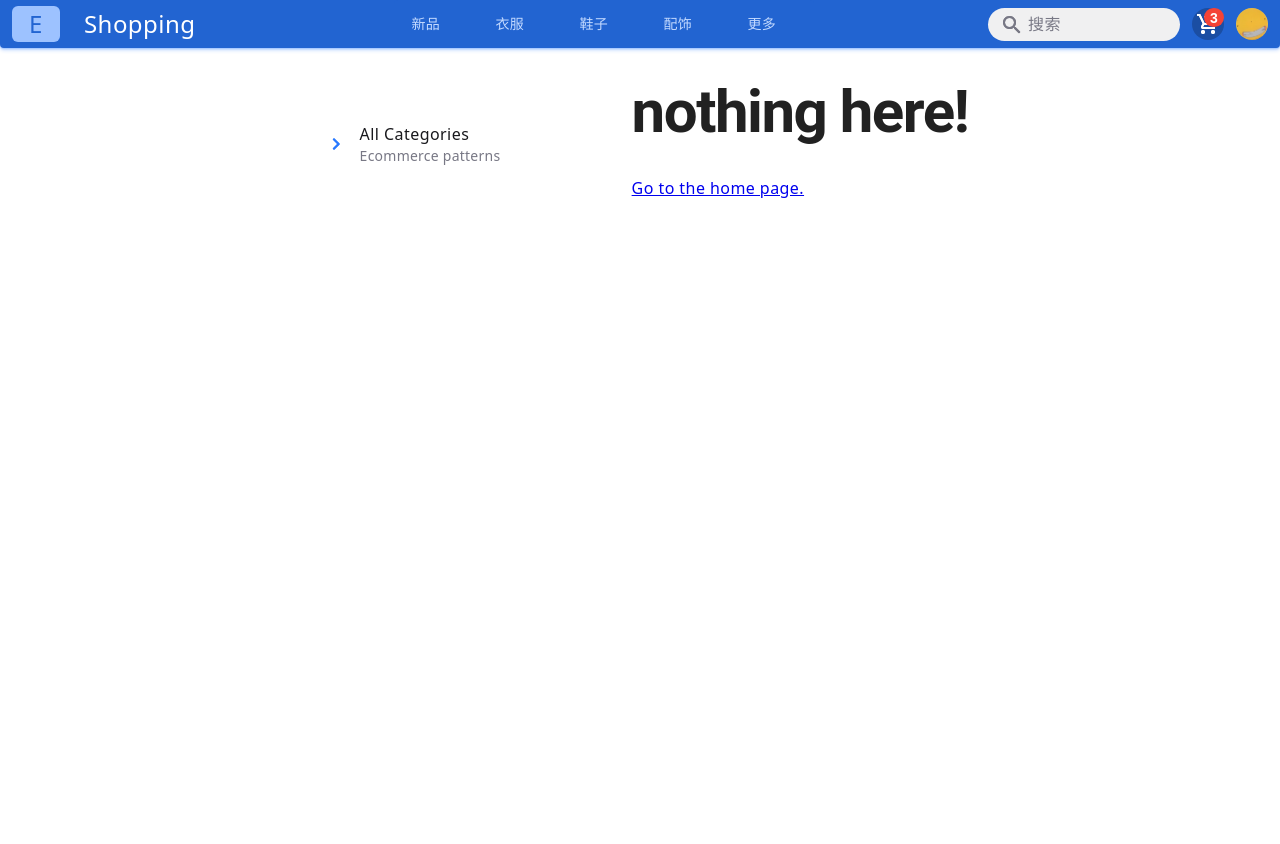
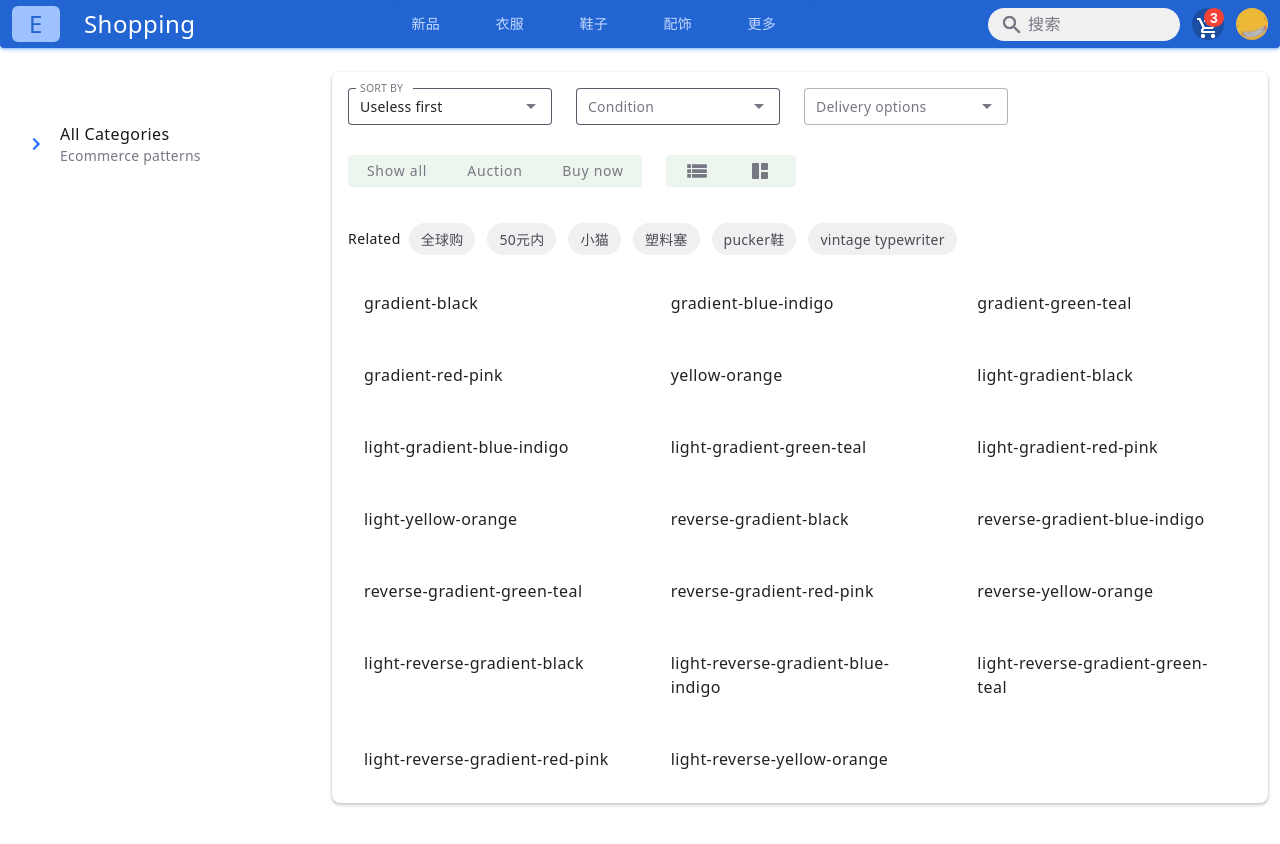
Before and after one commit to yongyuanliu/mat-ecommerce, a React app: page /tab/product in a window 1280 px wide. Shown: the top 844 px of the page. Before the commit the page ends 800 px from the top, so only its background shows below. Built offline with nearby package versions, Linux system fonts and the light colour scheme.

Commit message:
tree node

```diff
--- a/package.json
+++ b/package.json
@@ -4,7 +4,7 @@
   "description": "ecommerce project",
   "private": "true",
   "scripts": {
-    "dev": "cross-env NODE_ENV=development webpack-dev-server",
+    "dev": "cross-env NODE_ENV=development webpack serve --config webpack.config.js --history-api-fallback",
     "build": "cross-env NODE_ENV=production webpack",
     "start": "serve dist"
   },
--- /dev/null
+++ b/src/components/mat-tree/index.tsx
@@ -0,0 +1,94 @@
+import React from "react";
+import Ripples from "../../components/ripple";
+
+export interface TreeNodeProps {
+    onClick?: (ev: React.MouseEvent<HTMLDivElement>) => any;
+    className?: string;
+    expanded?: boolean;
+    title?: string;
+    helperText?: string;
+}
+
+type TreeNodeState = Readonly<{
+    expanded?: boolean;
+}>;
+
+function getAndCheckHelperTextNode(helperText?: string) {
+    if (Object.is(helperText, undefined) || helperText?.trim().length === 0) {
+        return;
+    }
+    return (
+        <div className="set-text-helper">
+            <p className="set-text-helper-content">{helperText}</p>
+        </div>
+    );
+}
+
+class TreeNode extends React.PureComponent<TreeNodeProps, TreeNodeState>{
+    constructor(props: TreeNodeProps) {
+        super(props);
+
+        //set expanded
+        this.state = {
+            expanded: props.expanded
+        }
+    }
+
+    onClick = (ev: React.MouseEvent<HTMLDivElement>) => {
+        const { onClick } = this.props;
+
+        this.setState(state => {
+            return {
+                expanded: !state.expanded
+            };
+        });
+
+        if (onClick) {
+            onClick(ev);
+        }
+    }
+
+    render(): React.ReactNode {
+        const { className, title, helperText, children } = this.props;
+        const { expanded } = this.state;
+        let hasChild = children != 0;
+        let helperElement = getAndCheckHelperTextNode(helperText);
+        return (
+            <div className="mat-nested-tree-node">
+                <li>
+                    <div
+                        className={
+                            `mat-tree-node ${expanded ? "tree-node-expanded" : ""} ${className ? className.trim() : ""}`
+                        }
+                        onClick={
+                            hasChild ? this.onClick : undefined
+                        }
+                    >
+                        <button className="mat-icon-button" style={
+                            {
+                                visibility: `${hasChild ? "unset" : "hidden"}`
+                            }
+                        }>
+                            <Ripples className="mat-ripple-element">
+                                <span className="mat-button-wrapper">
+                                    <i className="set-icon">
+                                        <svg version="1.1" viewBox="0 0 24 24" preserveAspectRatio="xMidYMid meet" xmlns="http://www.w3.org/2000/svg" xmlnsXlink="http://www.w3.org/1999/xlink" focusable="false" aria-hidden="true" role="img"><path className="set-i-solid set-i-solid-path-1" fill="none" d="M0 0h24v24H0V0z"></path><path className="set-i-solid set-i-solid-path-2" d="M9.29 6.71c-.39.39-.39 1.02 0 1.41L13.17 12l-3.88 3.88c-.39.39-.39 1.02 0 1.41.39.39 1.02.39 1.41 0l4.59-4.59c.39-.39.39-1.02 0-1.41L10.7 6.7c-.38-.38-1.02-.38-1.41.01z"></path><path className="set-i-outline set-i-outline-path-1" fill="none" d="M0 0h24v24H0V0z"></path><path className="set-i-outline set-i-outline-path-2" d="M10 6L8.59 7.41 13.17 12l-4.58 4.59L10 18l6-6-6-6z"></path></svg>
+                                    </i>
+                                </span>
+                            </Ripples>
+                        </button>
+                        <div className="tree-node-title">
+                            {title}
+                            {helperElement}
+                        </div>
+                    </div>
+                </li>
+                <ul className={expanded ? "" : "tree-invisible"}>
+                    {children}
+                </ul>
+            </div>
+        );
+    }
+}
+
+export { TreeNode };
--- /dev/null
+++ b/src/components/select/index.tsx
@@ -0,0 +1 @@
+import React from "react";
--- a/src/pages/appbar/index.tsx
+++ b/src/pages/appbar/index.tsx
@@ -1,6 +1,37 @@
 import React from "react";
+import { NavLink } from "react-router-dom";
+
+import Ripples from "../../components/ripple";
 
 import "./appbar.css";
+
+let barData = [
+    {
+        id: 0,
+        name: "新品",
+        target: ""
+    },
+    {
+        id: 1,
+        name: "衣服",
+        target: ""
+    },
+    {
+        id: 2,
+        name: "鞋子",
+        target: ""
+    },
+    {
+        id: 3,
+        name: "配饰",
+        target: ""
+    },
+    {
+        id: 4,
+        name: "更多",
+        target: ""
+    }
+];
 
 export default function AppBar() {
     return (
@@ -13,11 +44,21 @@
                     <div className="mat-tab-link-container">
                         <div className="mat-tab-list">
                             <div className="mat-tab-links">
-                                <a className="mat-tab-link" href="#"><span>新品</span></a>
-                                <a className="mat-tab-link" href="#"><span>衣服</span></a>
-                                <a className="mat-tab-link" href="#"><span>鞋子</span></a>
-                                <a className="mat-tab-link" href="#"><span>配饰</span></a>
-                                <a className="mat-tab-link" href="#"><span>更多</span></a>
+                                {
+                                    barData.map(tabInfo => {
+                                        return (
+                                            <NavLink
+                                                key={tabInfo.id.toString()}
+                                                className={
+                                                    ({ isActive }) => `mat-tab-link ${isActive ? "mat-tab-label-active" : "mat-tab-link"}`
+                                                }
+                                                to={`/tab/product/${tabInfo.id}`}
+                                            >
+                                                <span>{tabInfo.name}</span>
+                                            </NavLink>
+                                        );
+                                    })
+                                }
                             </div>
                         </div>
                     </div>
@@ -44,12 +85,14 @@
                     </div>
                 </div>
                 <button className="mat-icon-button mat-bage">
+                    <Ripples className="mat-ripple-element">
                         <span className="mat-button-wrapper">
                             <i className="set-icon">
                                 <svg version="1.1" className="has-solid " viewBox="0 0 24 24" preserveAspectRatio="xMidYMid meet" xmlns="http://www.w3.org/2000/svg" xmlnsXlink="http://www.w3.org/1999/xlink" focusable="false" aria-hidden="true" role="img"><path className="set-i-solid set-i-solid-path-1" fill="none" d="M0 0h24v24H0V0z"></path><path className="set-i-solid set-i-solid-path-2" d="M12 9c.55 0 1-.45 1-1V6h2c.55 0 1-.45 1-1s-.45-1-1-1h-2V2c0-.55-.45-1-1-1s-1 .45-1 1v2H9c-.55 0-1 .45-1 1s.45 1 1 1h2v2c0 .55.45 1 1 1zm-5 9c-1.1 0-1.99.9-1.99 2S5.9 22 7 22s2-.9 2-2-.9-2-2-2zm10 0c-1.1 0-1.99.9-1.99 2s.89 2 1.99 2 2-.9 2-2-.9-2-2-2zm-8.9-5h7.45c.75 0 1.41-.41 1.75-1.03l3.38-6.13c.27-.48.09-1.09-.39-1.36-.48-.26-1.09-.09-1.35.39L15.55 11H8.53L4.54 2.57c-.16-.35-.52-.57-.9-.57H2c-.55 0-1 .45-1 1s.45 1 1 1h1l3.6 7.59-1.35 2.44C4.52 15.37 5.48 17 7 17h11c.55 0 1-.45 1-1s-.45-1-1-1H7l1.1-2z"></path><path className="set-i-outline set-i-outline-path-1" fill="none" d="M0 0h24v24H0V0z"></path><path className="set-i-outline set-i-outline-path-2" d="M11 9h2V6h3V4h-3V1h-2v3H8v2h3v3zm-4 9c-1.1 0-1.99.9-1.99 2S5.9 22 7 22s2-.9 2-2-.9-2-2-2zm10 0c-1.1 0-1.99.9-1.99 2s.89 2 1.99 2 2-.9 2-2-.9-2-2-2zm-8.9-5h7.45c.75 0 1.41-.41 1.75-1.03l3.86-7.01L19.42 4l-3.87 7H8.53L4.27 2H1v2h2l3.6 7.59-1.35 2.44C4.52 15.37 5.48 17 7 17h12v-2H7l1.1-2z"></path></svg>
                             </i>
                         </span>
                         <span className="mat-bage-content mat-bage-active">3</span>
+                    </Ripples>
                 </button>
                 <div className="appbar-avatar appbar-avatar-default"></div>
             </div>
--- a/src/pages/categories/index.tsx
+++ b/src/pages/categories/index.tsx
@@ -1,62 +1,15 @@
 import React from "react";
 import { Category, listAll } from "../../controller/category";
-import Ripples from "../../components/ripple";
 import "./categories.css";
+import { TreeNode } from "../../components/mat-tree";
 
-function iconButton() {
+function nestedTreeNode(category: Category) {
     return (
-        <button className="mat-icon-button">
-            <Ripples className="mat-ripple-element">
-                <span className="mat-button-wrapper">
-                    <i className="set-icon">
-                        <svg version="1.1" viewBox="0 0 24 24" preserveAspectRatio="xMidYMid meet" xmlns="http://www.w3.org/2000/svg" xmlnsXlink="http://www.w3.org/1999/xlink" focusable="false" aria-hidden="true" role="img"><path className="set-i-solid set-i-solid-path-1" fill="none" d="M0 0h24v24H0V0z"></path><path className="set-i-solid set-i-solid-path-2" d="M9.29 6.71c-.39.39-.39 1.02 0 1.41L13.17 12l-3.88 3.88c-.39.39-.39 1.02 0 1.41.39.39 1.02.39 1.41 0l4.59-4.59c.39-.39.39-1.02 0-1.41L10.7 6.7c-.38-.38-1.02-.38-1.41.01z"></path><path className="set-i-outline set-i-outline-path-1" fill="none" d="M0 0h24v24H0V0z"></path><path className="set-i-outline set-i-outline-path-2" d="M10 6L8.59 7.41 13.17 12l-4.58 4.59L10 18l6-6-6-6z"></path></svg>
-                    </i>
-                </span>
-            </Ripples>
-        </button>
-    );
-}
-
-function treeNodeTitle(name: string, helper: string) {
-    return (
-        <div className="tree-node-title">
-            {name}
-            {helperText(helper)}
-        </div>
-    );
-}
-
-function helperText(helper: string) {
-    if (helper) {
-        return (
-            <div className="set-text-helper">
-                <p className="set-text-helper-content">{helper}</p>
-            </div>
-        );
-    }
-    return <></>;
-}
-
-function nestedTreeNode(nestedCategory: Category) {
-    return (
-        <div
-            key={nestedCategory.id.toString()}
-            className="mat-nested-tree-node"
-        >
-            <li>
-                <div className="mat-tree-node">
-                    {nestedCategory.children.length != 0 ? iconButton() : ""}
-                    {treeNodeTitle(nestedCategory.name, nestedCategory.helper)}
-                </div>
-            </li>
+        <TreeNode key={category.name} title={category.name} helperText={category.helper}>
             {
-                nestedCategory.children.length != 0
-                    ? <ul className="tree-invisible">
-                        {nestedCategory.children.map(category => nestedTreeNode(category))}
-                    </ul>
-                    : ""
+                category.children.map(child => nestedTreeNode(child))
             }
-        </div>
+        </TreeNode>
     );
 }
 
--- a/webpack.config.js
+++ b/webpack.config.js
@@ -84,6 +84,8 @@
         hot: true,
         compress: true
     };
+
+    console.log(config.devServer);
 }
 
 //maybe dev
```
Also changed, not shown: src/components/icon-button/index.tsx (deleted, +0 -54 lines), src/pages/app/App.tsx (+8 -0 lines). Lines whose indentation alone changed are shown as unchanged.
